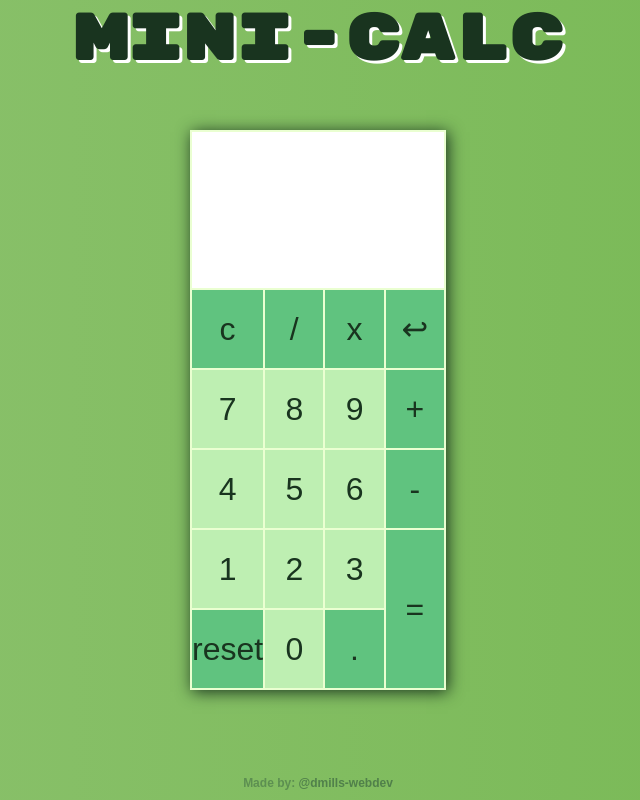
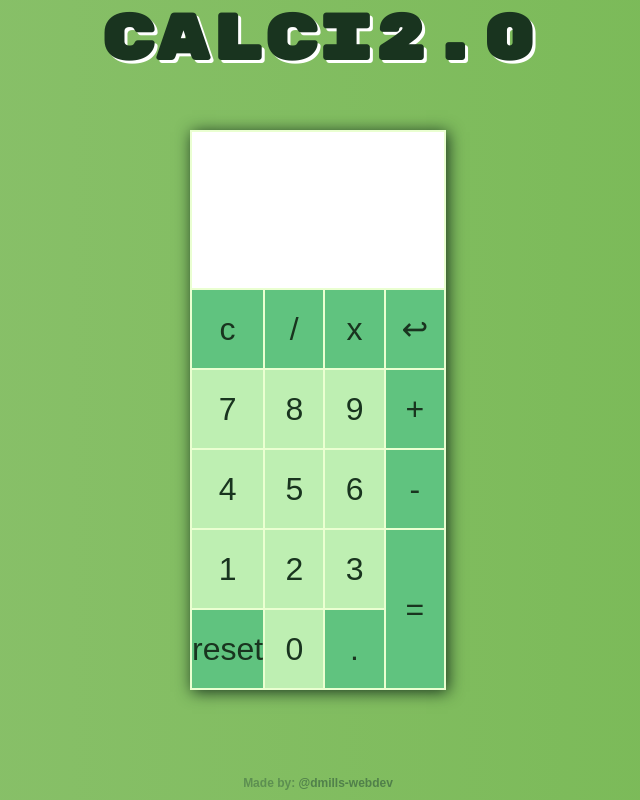
Before and after one commit to dmills-webdev/calcio-2, a plain HTML site: page index.html in a window 1280 px wide. Shown: the whole page, without its empty margins (322-962 px from the left). Drawn offline with Linux system fonts and the light colour scheme.

Commit message:
Change project title to Calci2.0.

```diff
--- a/index.html
+++ b/index.html
@@ -12,7 +12,7 @@
 
 <body>
   <div class="header">
-    <h1 class="main-heading">mini-calc</h1>
+    <h1 class="main-heading">calci2.0</h1>
   </div>
 
   <div class="calc-wrapper">
```
